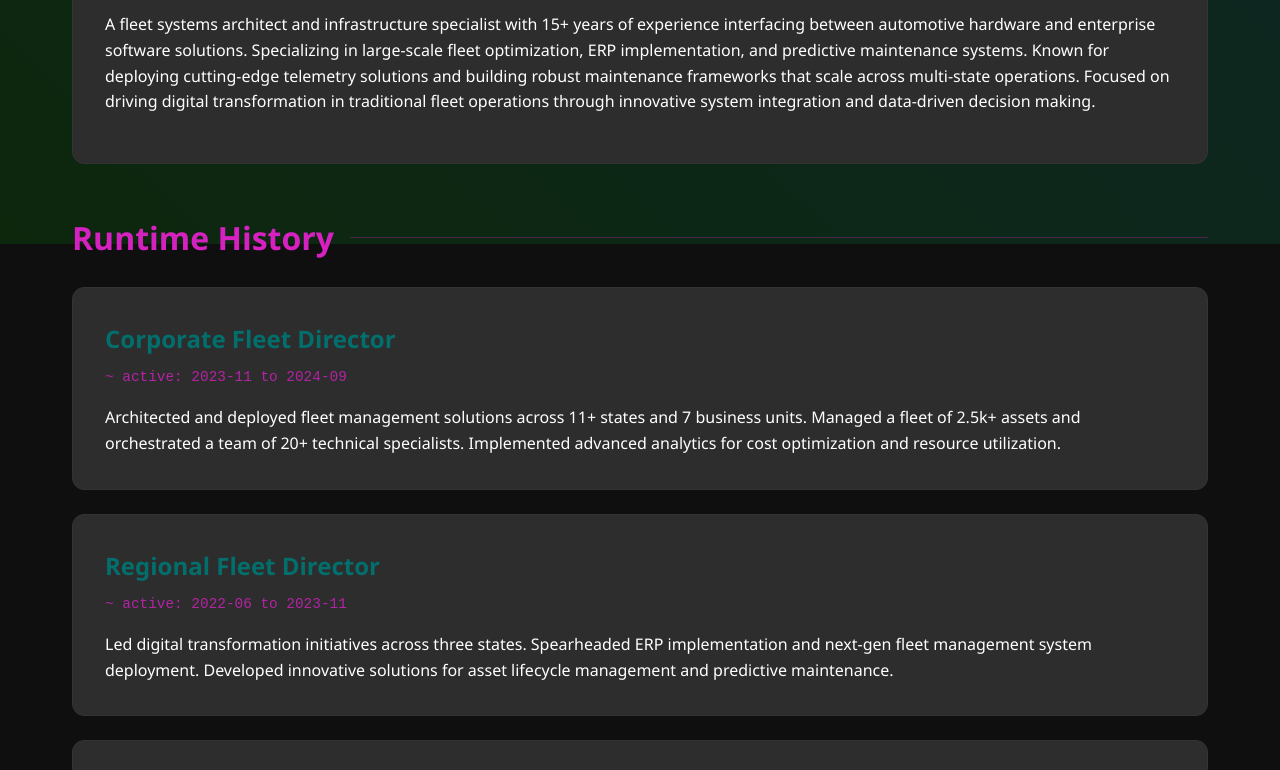
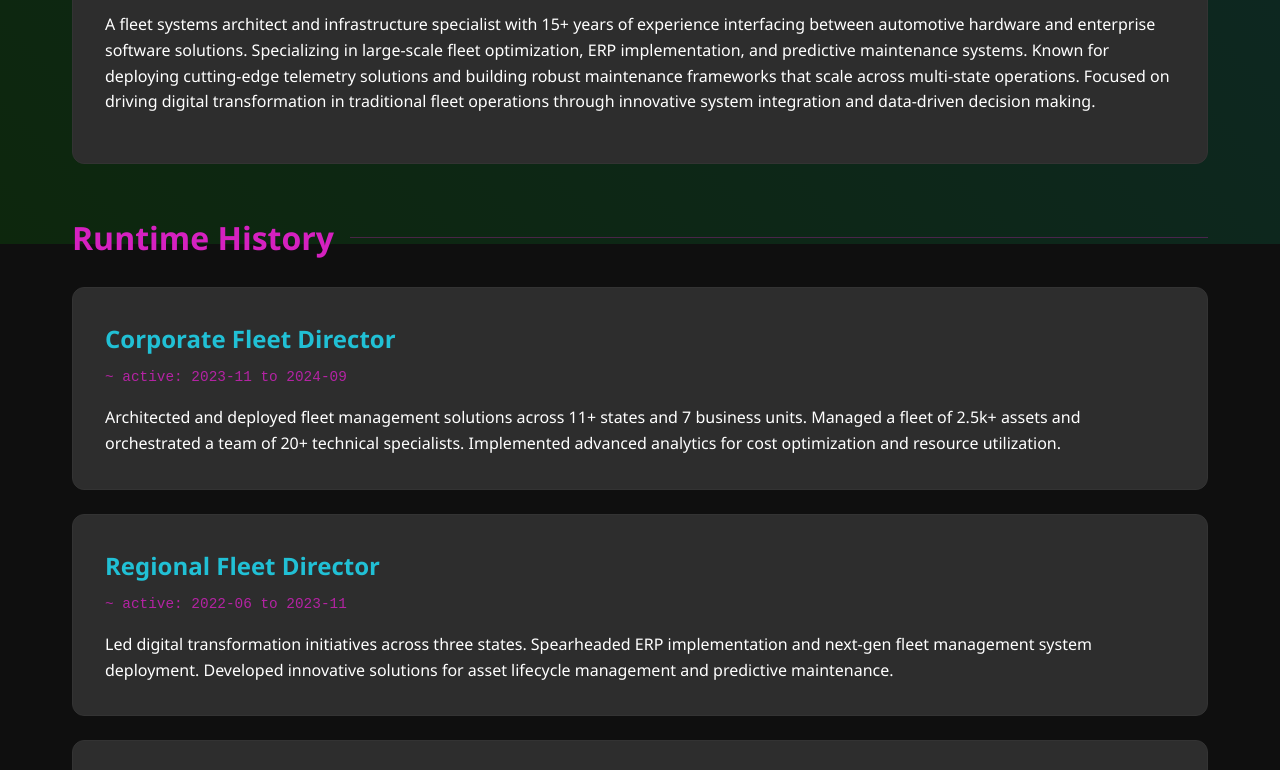
Before and after one commit to brucehankins/brucehankins.github.io, a plain HTML site: page index.html in a window 1280 px wide. Shown: the part 556-1326 px from the top of the page. Drawn offline with Linux system fonts and the light colour scheme.

Commit message:
Updated index.html colors

```diff
--- a/index.html
+++ b/index.html
@@ -11,7 +11,7 @@
             --text-color: #ffffff;
             --dark-gray: #1a1a1a;
             --light-gray: #333333;
-            --neon-blue: #026f6d;
+            --neon-blue: #21c0d5;
         }
 
         * {
```
